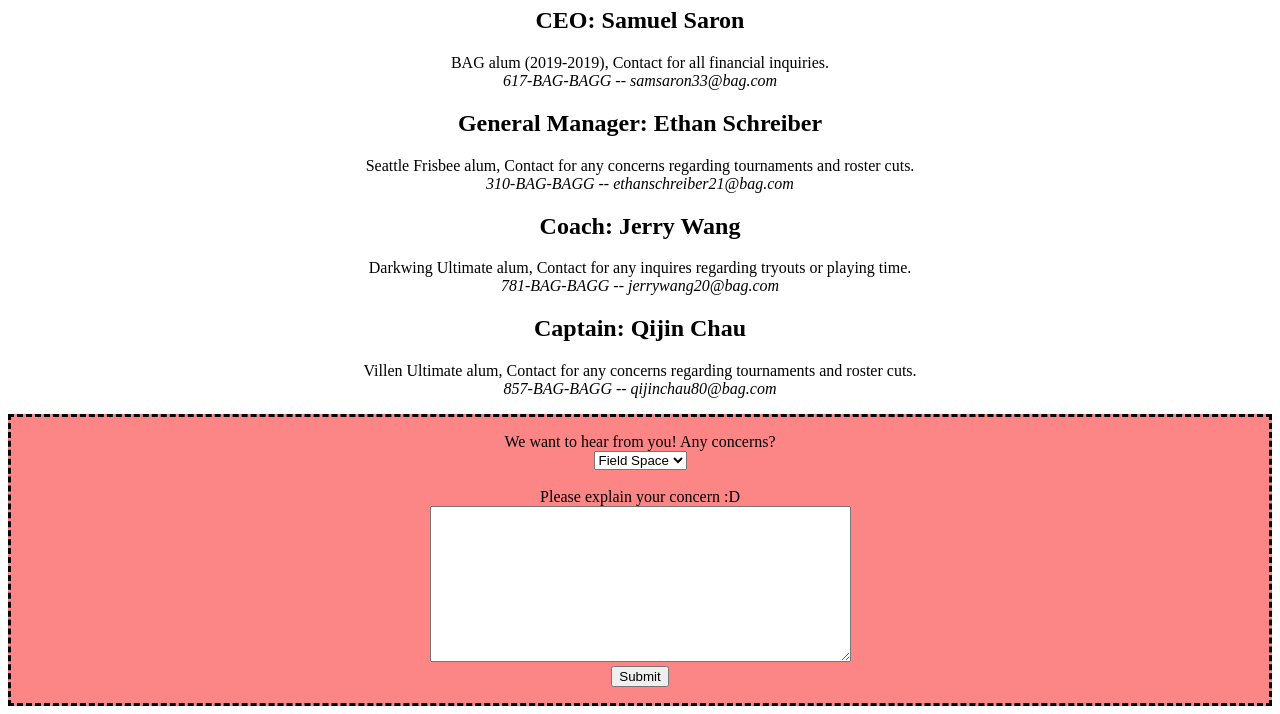
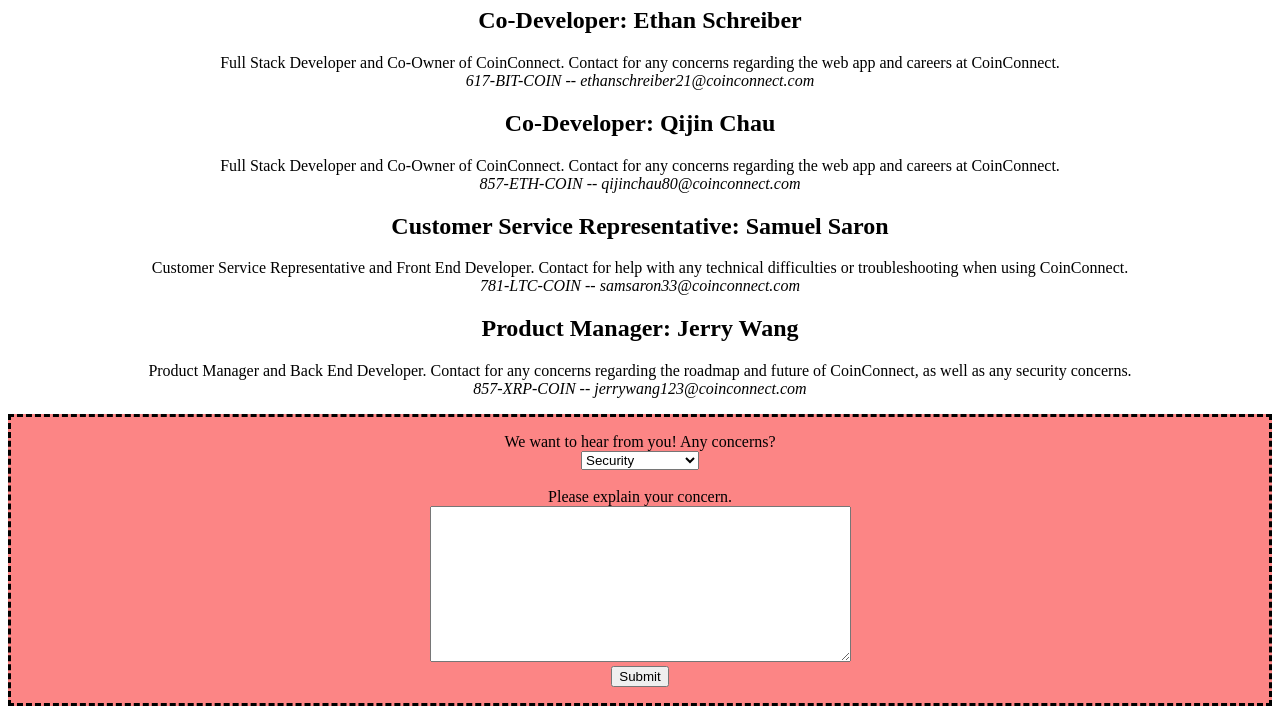
Before and after one commit to elusch21/GetBit, a plain HTML site: page contact.html in a window 1280 px wide. Shown: the part 127-841 px from the top of the page. Drawn offline with Linux system fonts and the light colour scheme.

Commit message:
Update contact.html

```diff
--- a/contact.html
+++ b/contact.html
@@ -3,7 +3,7 @@
 <head>
 	<meta name="viewport" content="width=device-width, initial-scale=1.0">
 	<link rel="stylesheet" type="text/css" href="style.css">
-	<title>Contact Us! - Somerville Bag</title>
+	<title>Contact Us! - CoinConnect</title>
 	<style>
 		form {
 			 border-style: dashed;
@@ -33,29 +33,29 @@
 		<a class="current" href="contact.html" onclick="return false">Contact Us</a>
 	</div>
 
-	<center><h1>Contact</h1>
-		<h2>CEO: Samuel Saron</h2>
-		<p>BAG alum (2019-2019), Contact for all financial inquiries. <br>
-		<i>617-BAG-BAGG -- samsaron33@bag.com</i></p>
-		<h2>General Manager: Ethan Schreiber</h2>
-		<p>Seattle Frisbee alum, Contact for any concerns regarding tournaments and roster cuts. <br>
-		<i>310-BAG-BAGG -- ethanschreiber21@bag.com</i></p>
-		<h2>Coach: Jerry Wang</h2>
-		<p>Darkwing Ultimate alum, Contact for any inquires regarding tryouts or playing time. <br>
-		<i>781-BAG-BAGG -- jerrywang20@bag.com</i></p>
-		<h2>Captain: Qijin Chau</h2>
-		<p>Villen Ultimate alum, Contact for any concerns regarding tournaments and roster cuts. <br>
-		<i>857-BAG-BAGG -- qijinchau80@bag.com</i></p>
+	<center><h1>Contact Us</h1>
+		<h2>Co-Developer: Ethan Schreiber</h2>
+		<p>Full Stack Developer and Co-Owner of CoinConnect. Contact for any concerns regarding the web app and careers at CoinConnect.<br>
+		<i>617-BIT-COIN -- ethanschreiber21@coinconnect.com</i></p>
+		<h2>Co-Developer: Qijin Chau</h2>
+		<p>Full Stack Developer and Co-Owner of CoinConnect. Contact for any concerns regarding the web app and careers at CoinConnect. <br>
+		<i>857-ETH-COIN -- qijinchau80@coinconnect.com</i></p>
+		<h2>Customer Service Representative: Samuel Saron</h2>
+		<p>Customer Service Representative and Front End Developer. Contact for help with any technical difficulties or troubleshooting when using CoinConnect.<br>
+		<i>781-LTC-COIN -- samsaron33@coinconnect.com</i></p>
+		<h2>Product Manager: Jerry Wang</h2>
+		<p>Product Manager and Back End Developer. Contact for any concerns regarding the roadmap and future of CoinConnect, as well as any security concerns.<br>
+		<i>857-XRP-COIN -- jerrywang123@coinconnect.com</i></p>
 
 		<form onsubmit="return validate()">
 			<p>We want to hear from you! Any concerns? <br>
 			<select id="concern" name="concern" size=1><br><br>
-				<option>Field Space</option>
-				<option>Tryouts</option>
-				<option>Leadership</option>
+				<option>Security</option>
+				<option>Troubleshooting</option>
+				<option>Careers</option>
 				<option>Other</option>
 			</select><br><br>
-			Please explain your concern :D <br>
+			Please explain your concern.<br>
 			<textarea id="concern" rows="10" cols="50"></textarea><br>
 			<input type="submit" value="Submit">
 		</form>
```
